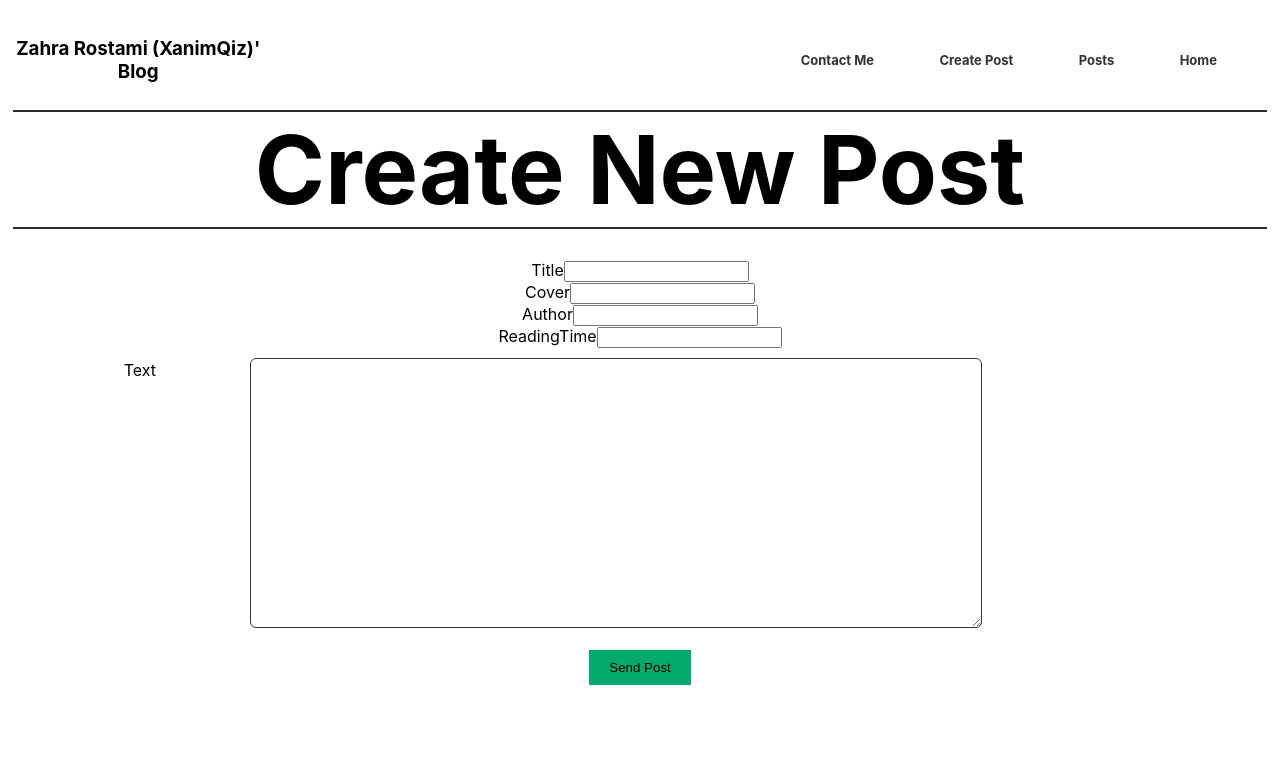
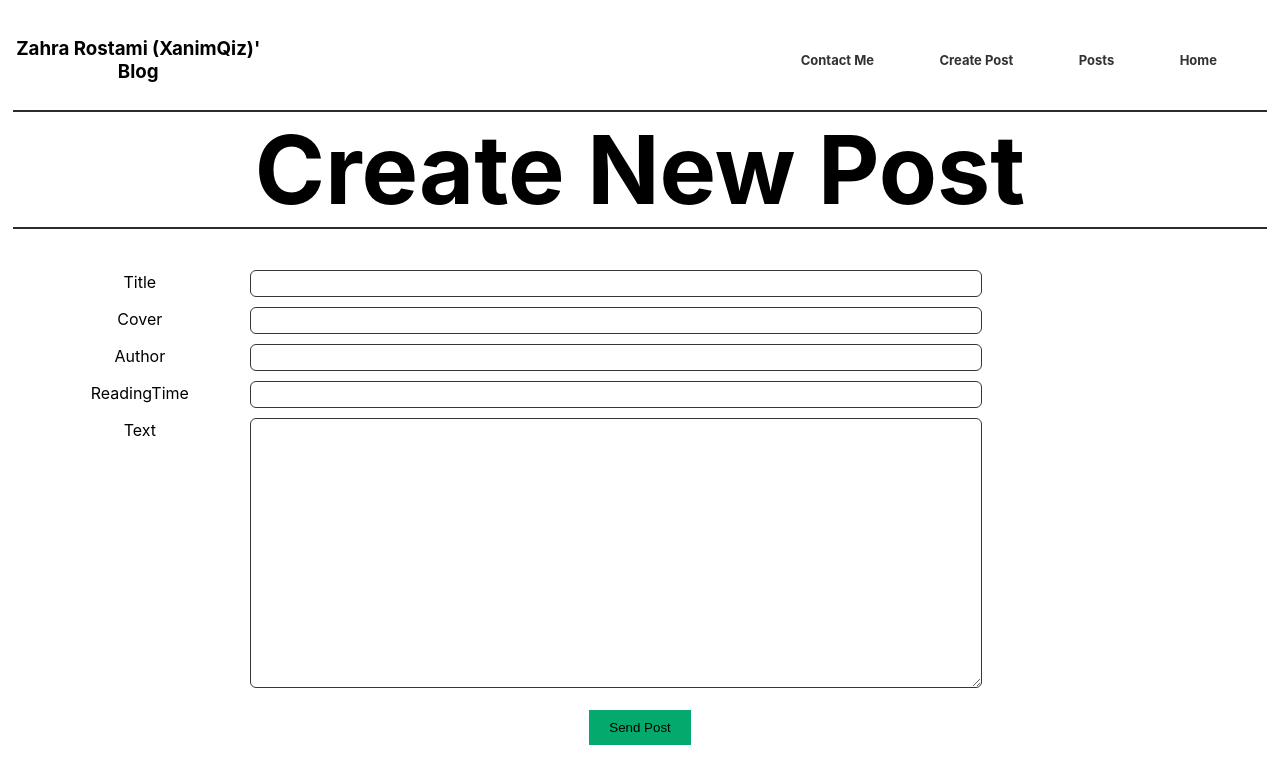
Before and after one commit to zahraRostami1999/blog-app, a React (Create React App) app: page /Create-Post in a window 1280 px wide. Shown: the top 784 px of the page. Built offline with nearby package versions, Linux system fonts and the light colour scheme.

Commit message:
edit input component style file: add class for input and label

```diff
--- a/src/Components/input/input.module.css
+++ b/src/Components/input/input.module.css
@@ -0,0 +1,25 @@
+.row{
+    display: flex;
+    justify-content: flex-start;
+}
+
+.row::after {
+    content: "";
+    display: table;
+    clear: both;
+  }
+
+.col_25 {
+    float: left;
+    width: 18%;
+    margin-top: 12px;
+  }
+
+  .col_75 {
+    border: 1px solid #363636;
+    border-radius: 6px;
+    padding: 5px 20px;
+    float: left;
+    width: 60%;
+    margin-top: 10px;
+  }
```
